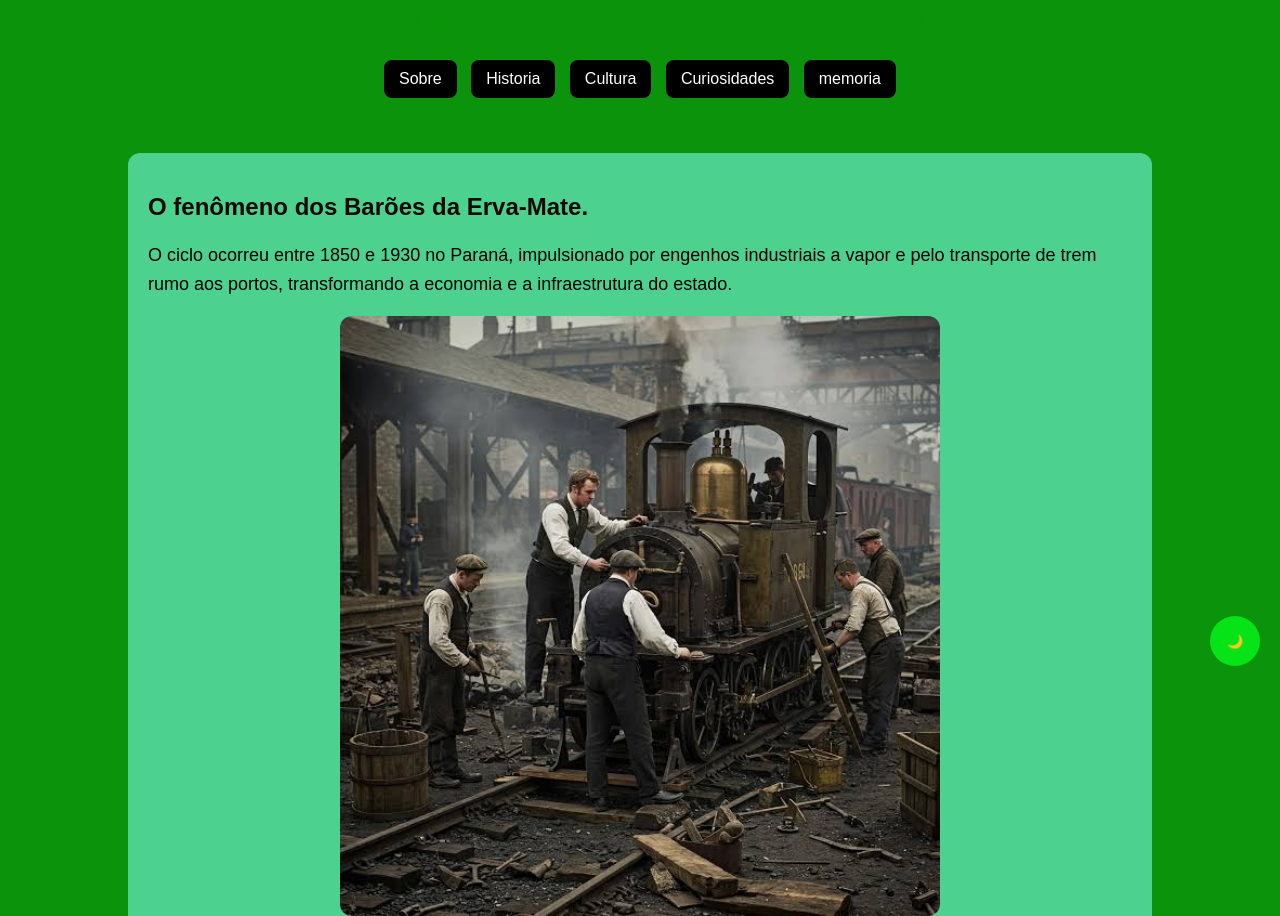
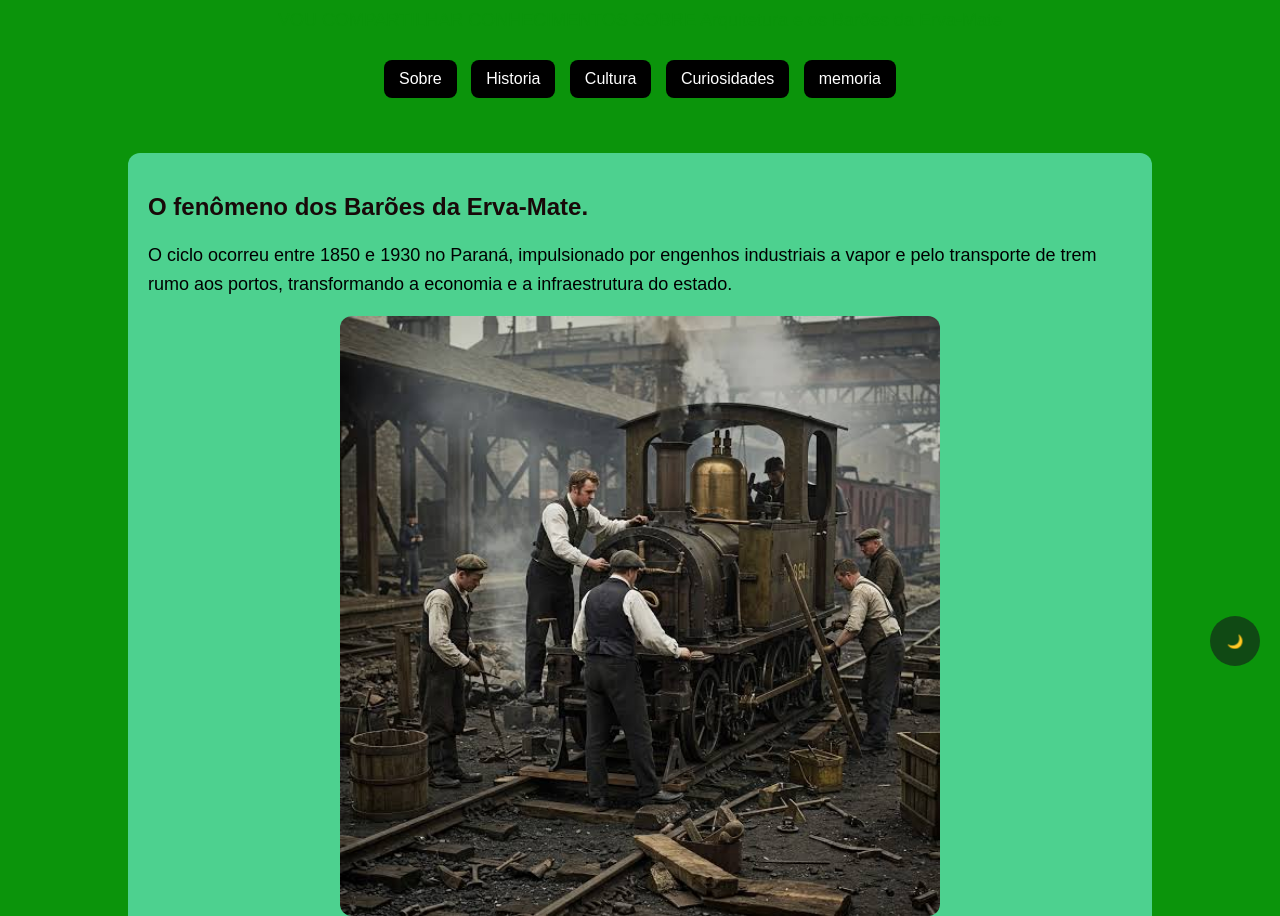
Before and after one commit to rianasoares-stack/arte.paranaense, a plain HTML site: page index.html in a window 1280 px wide. Shown: the part 114-1030 px from the top of the page. Drawn offline with Linux system fonts and the light colour scheme.

Commit message:
atualizei os codigos

```diff
--- a/style.css
+++ b/style.css
@@ -2,7 +2,7 @@
 :root {
   --cor-fundo: rgb(11, 148, 11);
   --cor-texto: black;
-  --cor-principal: rgba(6, 240, 26, 0.877);
+  --cor-principal: rgba(18, 63, 22, 0.877);
   --cor-secundaria: #69f087;
   --cor-hover: #36aa12;
   --cor-superficie: rgb(77, 209, 143);
```
